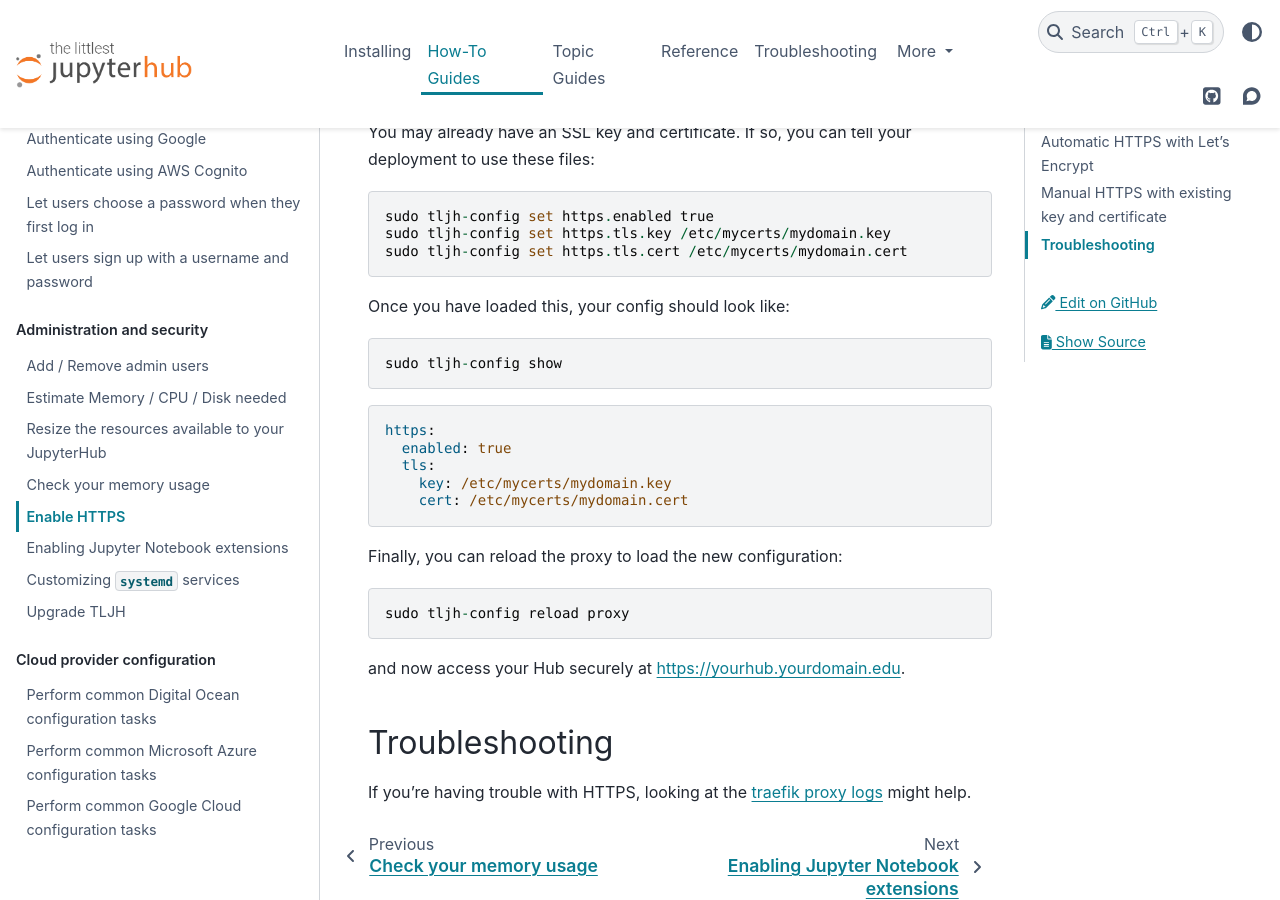
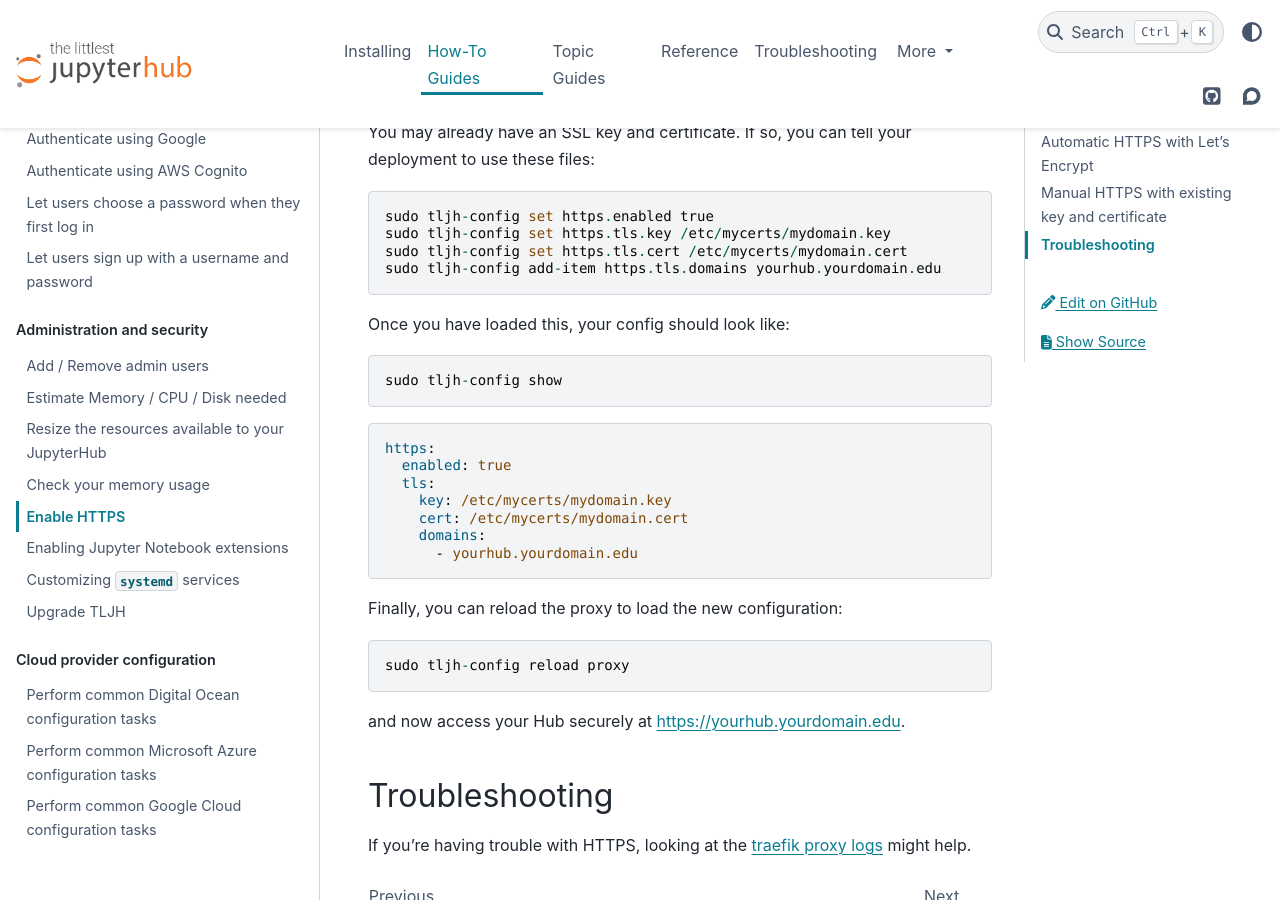
Before and after one commit to jupyterhub/the-littlest-jupyterhub, a Sphinx documentation site: the page built from docs/howto/admin/https.md, in a window 1280 px wide and 900 px high, scrolled down 2604 px. Built offline with Sphinx 7.4.7 and the PyData theme 0.15.4, drawn with Linux system fonts in a browser that asks for light colours.

Commit message:
Added missing details on how to add custom domain form manual HTTPS  configuration

````diff
--- a/docs/howto/admin/https.md
+++ b/docs/howto/admin/https.md
@@ -89,6 +89,7 @@
 sudo tljh-config set https.enabled true
 sudo tljh-config set https.tls.key /etc/mycerts/mydomain.key
 sudo tljh-config set https.tls.cert /etc/mycerts/mydomain.cert
+sudo tljh-config add-item https.tls.domains yourhub.yourdomain.edu
 ```
 
 Once you have loaded this, your config should look like:
@@ -103,6 +104,8 @@
   tls:
     key: /etc/mycerts/mydomain.key
     cert: /etc/mycerts/mydomain.cert
+    domains:
+      - yourhub.yourdomain.edu
 ```
 
 Finally, you can reload the proxy to load the new configuration:
````
